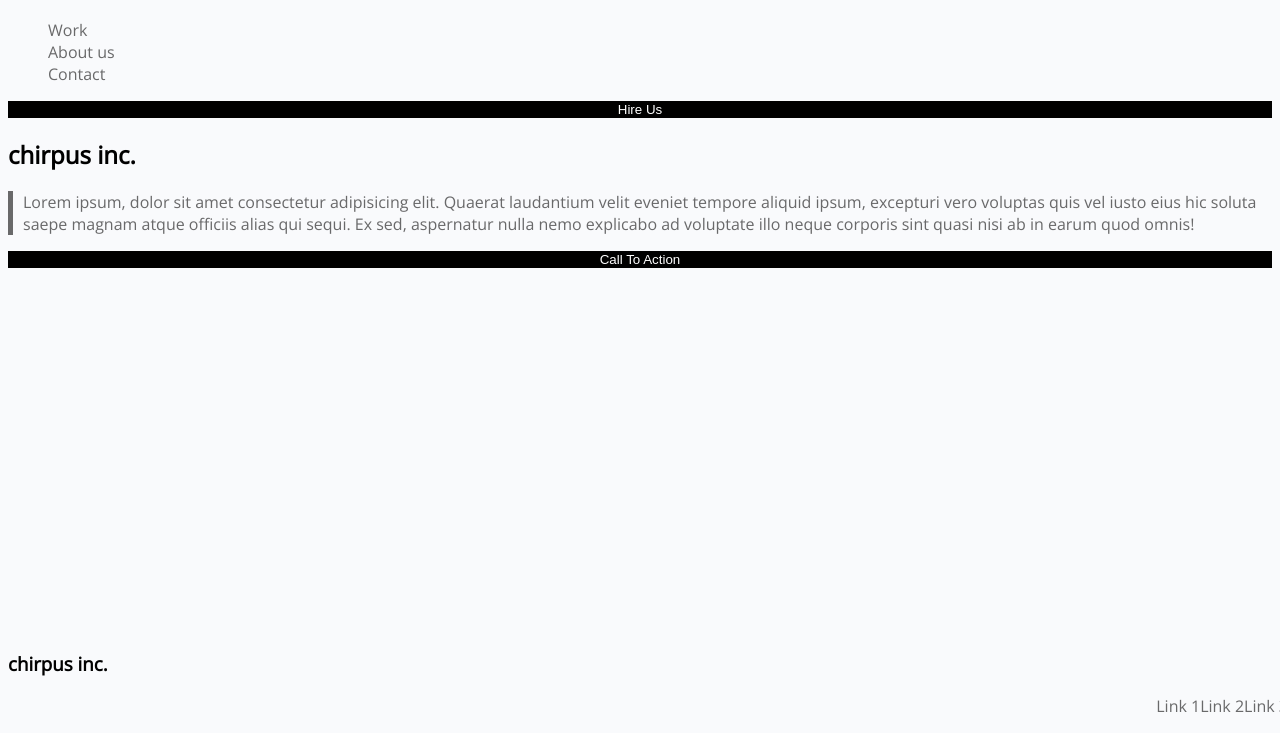
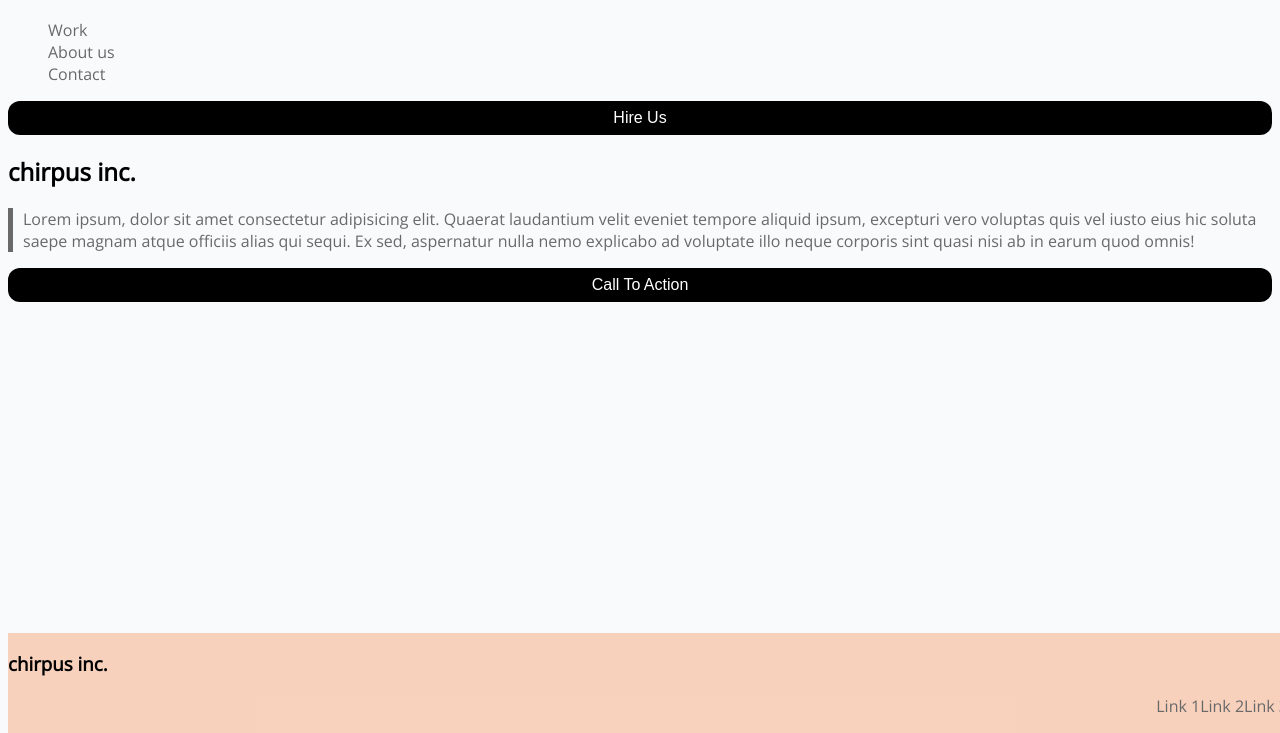
Before and after one commit to dairsmithgit/lab2, a plain HTML site: page index.html in a window 1280 px wide. Shown: the part 67-800 px from the top of the page. Drawn offline with nearby package versions, Linux system fonts and the light colour scheme.

Commit message:
added styles to buttons and footer color

```diff
--- a/styles.css
+++ b/styles.css
@@ -21,11 +21,15 @@ header {
 .button1 {
     background-color: #000;
     border: none;
+    border-radius: 12px;
     color: #fff;
+    font-size: 16px;
     text-align: center;
     text-decoration: none;
     display: block;
     width: 100%;
+    padding-top: 8px;
+    padding-bottom: 8px;
 }
 
 h2 {
@@ -41,17 +45,22 @@ h2 {
 .button2 {
     background-color: #000;
     border: none;
+    border-radius: 12px;
     color: #fff;
+    font-size: 16px;
     text-align: center;
     text-decoration: none;
     display: block;
     width: 100%;
+    padding-top: 8px;
+    padding-bottom: 8px;
 }
 
 footer {
     position: absolute;
     bottom: 0;
     width: 100%;
+    background-color: rgba(247, 193, 162, 0.7);
 }
 
 h3 {
```
